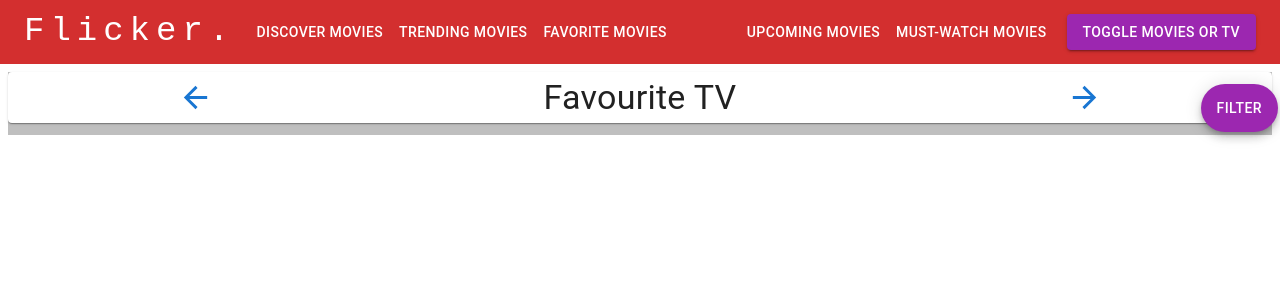
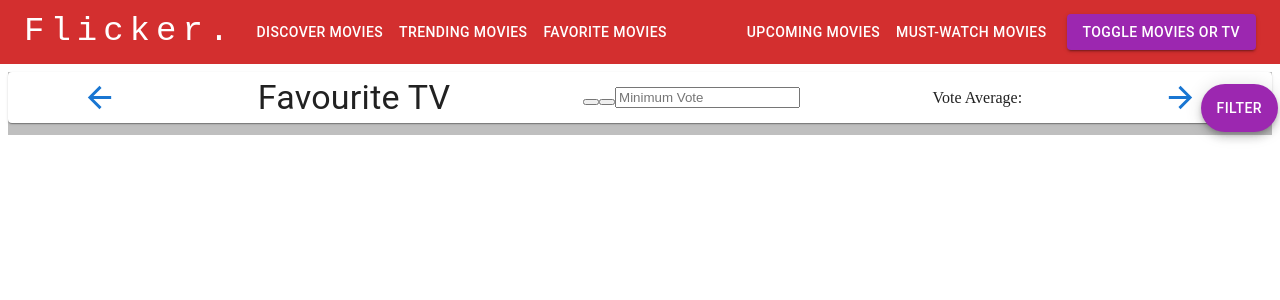
Before and after one commit to Kwee-Veen/Flicker, a React (Vite) app: page /tv/favourites in a window 1280 px wide. Shown: the top 300 px of the page. Built offline with nearby package versions, Linux system fonts and the light colour scheme.

Commit message:
voteAverage search (work in prog)

```diff
--- a/src/api/tmdb-api.ts
+++ b/src/api/tmdb-api.ts
@@ -16,6 +16,24 @@ export const getContentWithGenre = (medium: string, page: number = 1, genreId: n
   if (page < 1) { page = 1}
   return fetch(
     `https://api.themoviedb.org/3/discover/${medium}?api_key=${import.meta.env.VITE_TMDB_KEY}&language=en-US&include_adult=false&include_video=false&page=${page}&with_genres=${genreId}`
+  ).then((response) => {
+    if (!response.ok)
+      throw new Error(`Unable to fetch movies with genreId ${genreId}. Response status: ${response.status}`);
+    return response.json();
+  })
+    .catch((error) => {
+      throw error
+    });
+};
+
+export const getContent = (medium: string, page: number = 1, voteAverageParam?: number, genreId?: number, ) => {
+  if (page < 1) { page = 1}
+  let voteAverage: string = '';
+  if (voteAverageParam) {voteAverage = `&vote_average.gte=${voteAverageParam}`}
+  let genre: string = '';
+  if (genreId) {genre = `&with_genres=${genreId}`}
+  return fetch(
+    `https://api.themoviedb.org/3/discover/${medium}?api_key=${import.meta.env.VITE_TMDB_KEY}&language=en-US&include_adult=false&include_video=false&page=${page}${voteAverage}${genre}`
   ).then((response) => {
     if (!response.ok)
       throw new Error(`Unable to fetch movies with genreId ${genreId}. Response status: ${response.status}`);
--- a/src/components/headerTVList/index.tsx
+++ b/src/components/headerTVList/index.tsx
@@ -13,6 +13,7 @@ import { MenuOptions } from "../../types/interfaces";
 import { useNavigate } from "react-router-dom";
 import { TVContext } from "../../contexts/tvContext";
 import { PagesContext } from "../../contexts/pagesContext";
+import { Unstable_NumberInput as NumberInput } from '@mui/base';
 
 const styles = {
     root: {
@@ -49,15 +50,13 @@ const TVHeader: React.FC<HeaderProps> = (headerProps) => {
       setAnchorEl(event.currentTarget);
     };
 
-    // TODO 3: Have a second parameter passed into the api get request; whether it's tv or tv.
     // TODO 3b: Optional - also pass in a third parameter, whether it's discover or trending or upcoming (for tv only)
-    // TODO 4: Only have this dropdown appear where appropriate; remove from detail-pages, favourite pages
     // TODO 5: UI, have it not displace the page title as jankily
     // FIX 1: Display the name of the genre on the tvByGenrePage somewhere. Maybe add another element to 'state' on line 85
 
     const { setTVByGenrePageCount } = useContext(PagesContext);
 
-    const handleMenuItemClick = (
+    const handleGenreClick = (
       index: number,
       path: string
     ) => {
@@ -65,12 +64,15 @@ const TVHeader: React.FC<HeaderProps> = (headerProps) => {
       setAnchorEl(null);
 
       setTVByGenrePageCount(1);
-      navigate(`/tv/genre/${path}`, { state:{genreId: path}} );
+      navigate(`/tv/genre/${path}`, { state:{genreId: path, voteAverage: voteAverage}} );
     };
 
     const handleClose = () => {
       setAnchorEl(null);
     };
+
+    const [voteAverage, setVoteAverage] = React.useState<number | undefined>(undefined);
+
 
     return (
         <Paper component="div" sx={styles.root}>
@@ -120,13 +122,66 @@ const TVHeader: React.FC<HeaderProps> = (headerProps) => {
                       key={genre.label}
                       disabled={index === 0}
                       selected={index === selectedIndex}
+                      onClick={() => handleGenreClick(index, genre.path)}
+                    >
+                      {genre.label}
+                    </MenuItem>
+                  ))}
+                </Menu>
+              </span>}
+
+              <NumberInput
+                aria-label="Demo number input"
+                placeholder="Minimum Vote"
+                min={0}
+                max={10}
+                step={0.5}
+                onChange={(event, val) => setVoteAverage(val)}
+              />
+
+              Vote Average: {voteAverage}
+
+              {/* {showGenreSearch &&  <span>
+                <List
+                  component="nav"
+                >
+                  <ListItemButton
+                    id="lock-button"
+                    aria-haspopup="listbox"
+                    aria-controls="lock-menu"
+                    aria-label="Search by Average Vote"
+                    aria-expanded={open ? 'true' : undefined}
+                    onClick={handleClickListItem}
+                    sx={{ bgcolor: 'lavender', borderRadius: 2, maxHeight: 55, }}
+                  >
+                    <ListItemText
+                      primary="Genre Search"
+                      secondary={genres[selectedIndex].label}
+                    />
+                  </ListItemButton>
+                </List>
+                <Menu
+                  id="lock-menu"
+                  anchorEl={anchorEl}
+                  open={open}
+                  onClose={handleClose}
+                  MenuListProps={{
+                    'aria-labelledby': 'lock-button',
+                    role: 'listbox',
+                  }}
+                >
+                  {genres.map((genre, index) => (
+                    <MenuItem
+                      key={genre.label}
+                      disabled={index === 0}
+                      selected={index === selectedIndex}
                       onClick={() => handleMenuItemClick(index, genre.path)}
                     >
                       {genre.label}
                     </MenuItem>
                   ))}
                 </Menu>
-              </span>}
+              </span>} */}
 
             {increment &&
                 <IconButton
--- a/src/pages/moviesByGenrePage.tsx
+++ b/src/pages/moviesByGenrePage.tsx
@@ -1,6 +1,6 @@
 import React, { useContext } from "react";
 import PageTemplate from "../components/templateMovieListPage";
-import { getContentWithGenre } from "../api/tmdb-api";
+import { getContent, getContentWithGenre } from "../api/tmdb-api";
 import { BaseMovieProps, DiscoverMovies } from "../types/interfaces";
 import { useQuery } from "react-query";
 import Spinner from "../components/spinner";
@@ -17,7 +17,7 @@ const MoviesByGenrePage: React.FC = () => {
   const { moviesByGenrePageCount } = useContext(PagesContext);
   const { incrementMoviesByGenrePageCount } = useContext(PagesContext);
   const { decrementMoviesByGenrePageCount } = useContext(PagesContext);
-  const { data, error, isLoading, isError } = useQuery<DiscoverMovies, Error>(`discover movies genre ${genreId} page ${moviesByGenrePageCount}`, () => getContentWithGenre("movie", moviesByGenrePageCount, genreId));
+  const { data, error, isLoading, isError } = useQuery<DiscoverMovies, Error>(`discover movies genre ${genreId} page ${moviesByGenrePageCount}`, () => getContent("movie", moviesByGenrePageCount, undefined, genreId));
 
   document.title = "Movies by Genre - TMDB Client"
 
--- a/src/pages/tvByGenrePage.tsx
+++ b/src/pages/tvByGenrePage.tsx
@@ -1,6 +1,6 @@
 import React, { useContext } from "react";
 import PageTemplate from "../components/templateTVListPage";
-import { getContentWithGenre } from "../api/tmdb-api";
+import { getContent } from "../api/tmdb-api";
 import { BaseTVProps, DiscoverTV } from "../types/interfaces";
 import { useQuery } from "react-query";
 import Spinner from "../components/spinner";
@@ -13,11 +13,12 @@ const TVByGenrePage: React.FC = () => {
 
   const location = useLocation();
   const { genreId } = location.state;
+  const { voteAverage } = location.state;
 
   const { tvByGenrePageCount } = useContext(PagesContext);
   const { incrementTVByGenrePageCount } = useContext(PagesContext);
   const { decrementTVByGenrePageCount } = useContext(PagesContext);
-  const { data, error, isLoading, isError } = useQuery<DiscoverTV, Error>(`discover tv genre ${genreId} page ${tvByGenrePageCount}`, () => getContentWithGenre("tv", tvByGenrePageCount, genreId));
+  const { data, error, isLoading, isError } = useQuery<DiscoverTV, Error>(`discover tv genre ${genreId} page ${tvByGenrePageCount}`, () => getContent("tv", tvByGenrePageCount, voteAverage, genreId));
 
 
   document.title = "TV by Genre - TMDB Client"
```
